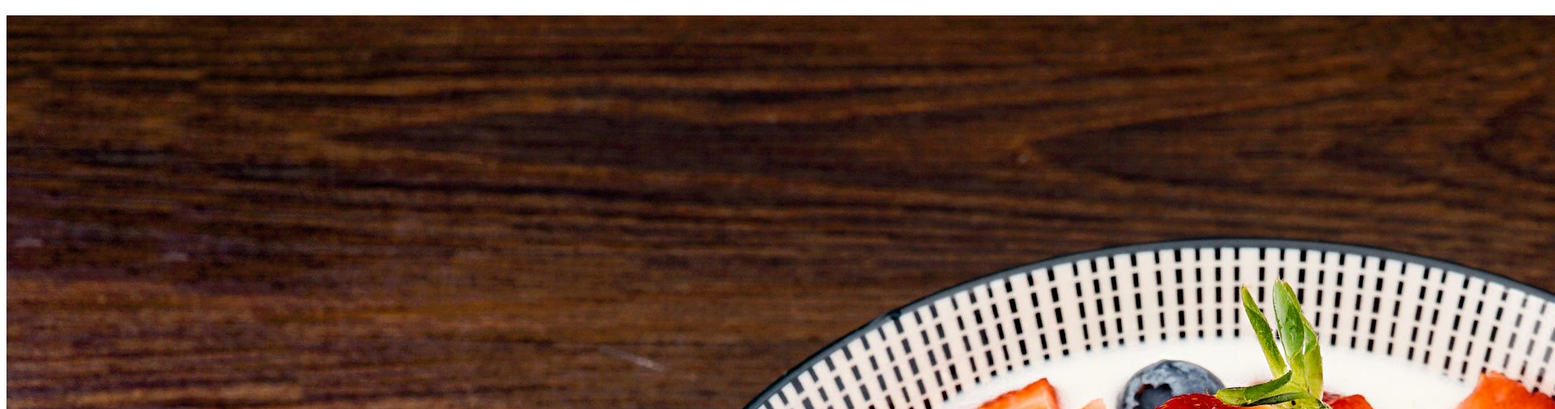
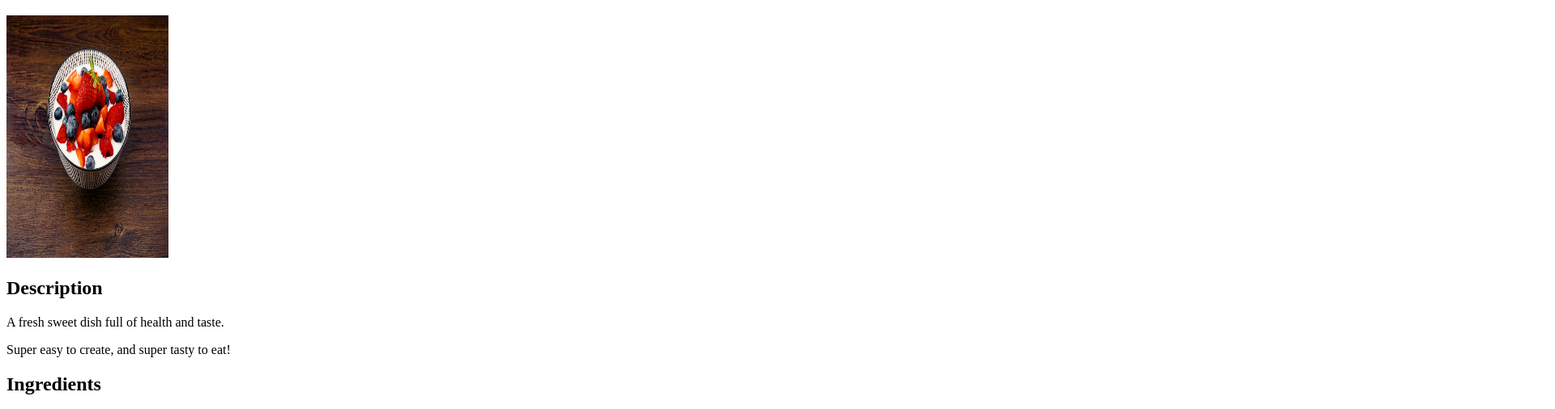
Before and after one commit to elimeshi/odin-recipes, a plain HTML site: page recipes/muesly.html in a window 1280 px wide. Shown: the part 87-593 px from the top of the page at 81% size, 1920 px wide, since content can reach past the window. Drawn offline with Linux system fonts and the light colour scheme.

Commit message:
Update the muesly recipe image
the image is too big, fit it to the wanted scale

```diff
--- a/recipes/muesly.html
+++ b/recipes/muesly.html
@@ -8,7 +8,7 @@
     <body>
         <a href="../index.html">Back</a>
         <h1>Muesly</h1>
-        <img src="./muesly.jpeg" alt="A muesly image">
+        <img src="./muesly.jpeg" alt="A muesly image" height="300" width="200">
         <h2>Description</h2>
         <p>A fresh sweet dish full of health and taste.</p>
         <p>Super easy to create, and super tasty to eat!</p>
```
